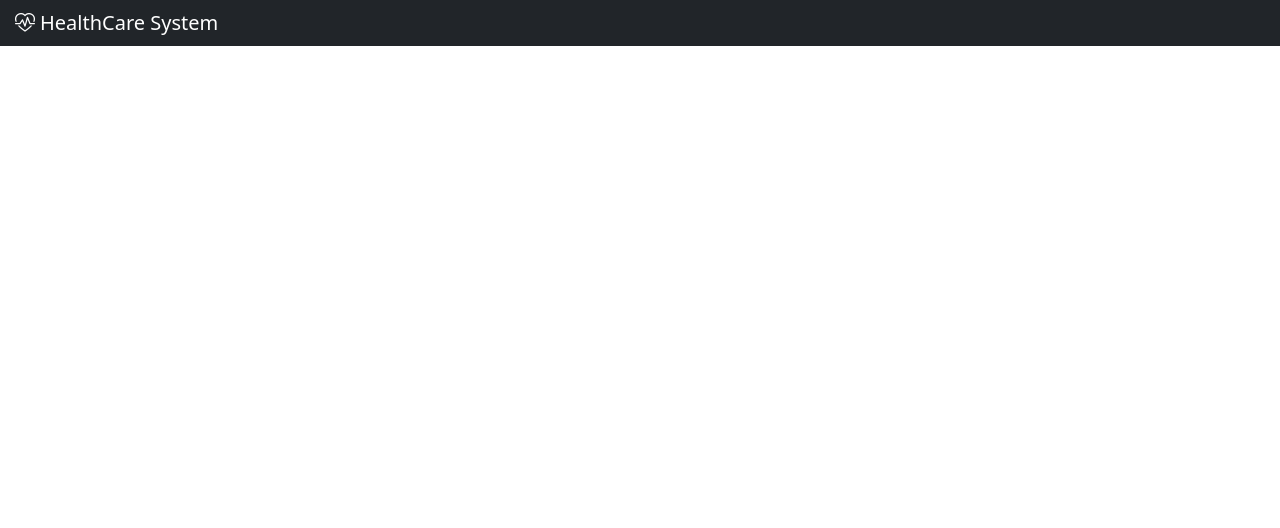
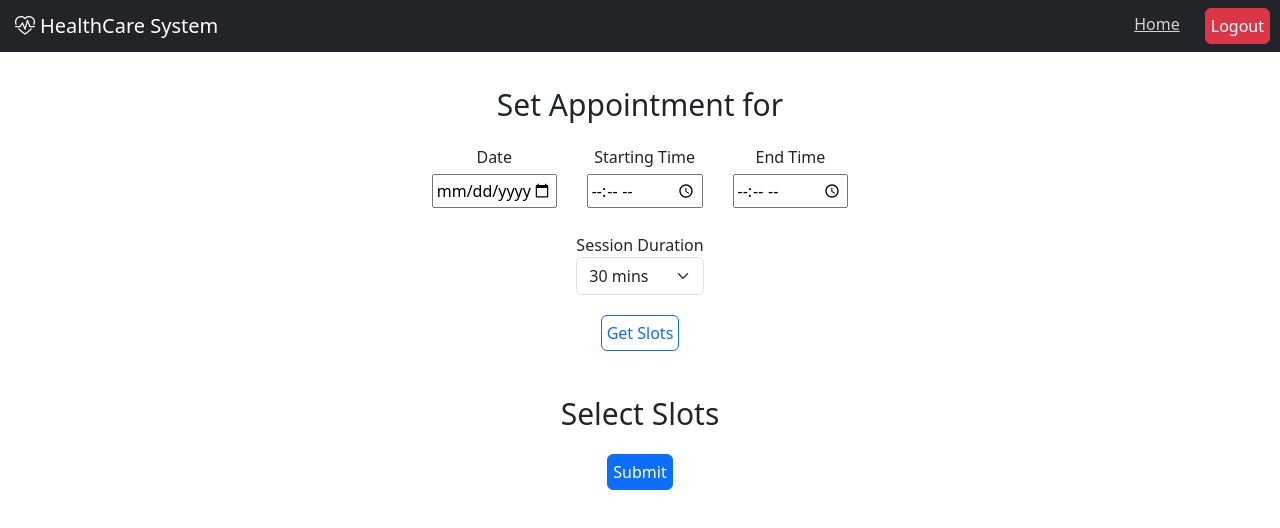
Before and after one commit to UdayDudhe/Health-Care-System, a React (Create React App) app in the folder React/my-react-app/: page /setAppointment in a window 1280 px wide. Before the commit this address had no page. Shown: the top 528 px of the page. Built offline with nearby package versions, Linux system fonts and the light colour scheme.

Commit message:
added appointment page for doctor

```diff
--- a/React/my-react-app/src/App.js
+++ b/React/my-react-app/src/App.js
@@ -11,6 +11,7 @@ import PatientHomePage from './Components/Entities/PatientPage/PatientHomePage.j
 import ErrorPage from './Components/ErrorPage/ErrorPage.jsx'
 import AdminDoctorPage from './Components/Entities/AdminPage/AdminDoctorPage.jsx';
 import AdminAllPatient from './Components/Entities/AdminPage/AdminAllPatient.jsx';
+import SetAppointment from './Components/Entities/DoctorPage/SetAppointment.jsx';
 // import DoctorProfilePage from './Components/Entities/DoctorPage/DoctorProfilePage.jsx';
 function App() {
   return (
@@ -23,13 +24,13 @@ function App() {
           <Route path="/doc-reg" element={<DoctorRegistration />} />
           <Route path="/pat-reg" element={<PatientRegistration />} />
           <Route path="/adminHome" element={<AdminHomePage />} />
-          <Route path="/docHome" element={< DoctorHomePage/>} />
-          <Route path="/patientHome" element={< PatientHomePage/>} />
-          <Route path="/serverError" element={<ErrorPage/>} />
+          <Route path="/docHome" element={< DoctorHomePage />} />
+          <Route path="/patientHome" element={< PatientHomePage />} />
+          <Route path="/serverError" element={<ErrorPage />} />
           {/* <Route path="/docProfile" element={<DoctorProfilePage/>} /> */}
-          <Route path="/adminDoctor" element={<AdminDoctorPage/>} />
-          <Route path="/adminPatient" element={<AdminAllPatient/>} />
-
+          <Route path="/adminDoctor" element={<AdminDoctorPage />} />
+          <Route path="/adminPatient" element={<AdminAllPatient />} />
+          <Route path="/setAppointment" element={< SetAppointment />} />
 
 
         </Routes>
--- a/React/my-react-app/src/Components/Entities/AdminPage/AdminAllPatient.jsx
+++ b/React/my-react-app/src/Components/Entities/AdminPage/AdminAllPatient.jsx
@@ -7,7 +7,7 @@ function AdminAllPatient() {
   const [doctors, setDoctors] = useState([]);
 
   useEffect(() => {
-    fetch("http://localhost:8080/getpatient")
+    fetch("http://localhost:8080/getAllPatient")
       .then(resp => {
         if (resp.ok) {
             return resp.json();
--- /dev/null
+++ b/React/my-react-app/src/Components/Entities/DoctorPage/SetAppointment.css
@@ -0,0 +1,62 @@
+.set-appointment-container {
+  .timeContainer {
+    display: flex;
+    flex-direction: column;
+    justify-content: center;
+    align-items: center;
+  }
+  label {
+    display: flex;
+    justify-content: center;
+    flex-direction: column;
+    text-align: center;
+    margin: 10px;
+  }
+
+  .btn {
+    margin: 10px;
+  }
+
+  input {
+    padding: 3px;
+    margin: 5px;
+  }
+
+  .items {
+    display: flex;
+  }
+
+  .container {
+    justify-content: center;
+    max-width: 60vw;
+    align-items: center;
+  }
+
+  .col-sm-3 {
+    text-align: center;
+    padding: 10px;
+    background-color: lightgreen;
+    border: white 2px solid;
+    border-radius: 4px;
+  }
+
+  span {
+    margin: 5px;
+  }
+
+  .row {
+    display: flex;
+    align-items: center;
+  }
+
+  input{
+    max-width: 125px;
+  }
+
+  .form-check-input {
+    width: 18px;
+    height: 18px;
+  }
+
+
+}
--- /dev/null
+++ b/React/my-react-app/src/Components/Entities/DoctorPage/SetAppointment.jsx
@@ -0,0 +1,161 @@
+import React, { useState } from "react";
+import "./SetAppointment.css";
+
+function SetAppointment() {
+  const [startTime, setStartTime] = useState("");
+  const [endTime, setEndTime] = useState("");
+  const [slots, setSlots] = useState([]);
+  const [sessionDuration, setSessionDuration] = useState(30);
+  const [selectedSlots, setSelectedSlots] = useState([]);
+  const [date, setDate] = useState("");
+
+  const handleDateChange = (event) => {
+    setDate(event.target.value);
+  };
+
+  const handleStartTimeChange = (event) => {
+    setStartTime(event.target.value);
+  };
+
+  const handleEndTimeChange = (event) => {
+    setEndTime(event.target.value);
+  };
+
+  const handleSessionDurationChange = (event) => {
+    console.log("session duration changed" + event.target.value);
+    setSessionDuration(parseInt(event.target.value));
+  };
+
+  const handleSlotCheckboxChange = (event) => {
+    const slotValue = event.target.value;
+    setSelectedSlots((prevSelectedSlots) => {
+      if (prevSelectedSlots.includes(slotValue)) {
+        return prevSelectedSlots.filter((slot) => slot !== slotValue);
+      } else {
+        return [...prevSelectedSlots, slotValue];
+      }
+    });
+  };
+
+  const calculateSlots = () => {
+    const start = new Date(`01/01/2000 ${startTime}`);
+    const end = new Date(`01/01/2000 ${endTime}`);
+    const slots = [];
+
+    let currentTime = new Date(start);
+
+    while (currentTime <= end) {
+      const slotTime = currentTime.toLocaleTimeString("en-US", {
+        hour: "2-digit",
+        minute: "2-digit",
+      });
+      slots.push(slotTime);
+      currentTime = new Date(currentTime.getTime() + sessionDuration * 60000);
+    }
+
+    setSlots(slots);
+  };
+
+  const handleSubmit = (event) => {
+    event.preventDefault();
+    const loginId = localStorage.getItem("loginId");
+    console.log(JSON.stringify({ selectedSlots, loginId, date }));
+    fetch("http://localhost:8080/verifyLogin", {
+      method: "POST",
+      headers: {
+        "Content-Type": "application/json",
+      },
+      body: JSON.stringify({ selectedSlots, loginId, date }),
+    })
+      .then((response) => response.json())
+      .then((data) => {
+        console.log("Appointment set successfully:", data);
+      })
+      .catch((error) => {
+        console.error("Error setting appointment:", error);
+      });
+  };
+
+  return (
+    <>
+      <div className="set-appointment-container">
+        <legend>Set Appointment for {localStorage.getItem("username")}</legend>
+
+        <form onSubmit={handleSubmit}>
+          <div className="timeContainer">
+            <div className="items">
+              <label>
+                Date
+                <br />
+                <input
+                  type="date"
+                  value={date}
+                  onChange={handleDateChange}
+                  required
+                />
+              </label>
+              <label>
+                Starting Time
+                <input
+                  type="time"
+                  value={startTime}
+                  onChange={handleStartTimeChange}
+                  required
+                />
+              </label>
+              <label>
+                End Time
+                <input
+                  type="time"
+                  value={endTime}
+                  onChange={handleEndTimeChange}
+                  required
+                />
+              </label>
+            </div>
+            <label>
+              Session Duration
+              <select
+                value={sessionDuration}
+                onChange={handleSessionDurationChange}
+                class="form-select"
+              >
+                <option value={15}>15 mins</option>
+                <option value={30}>30 mins</option>
+                <option value={60}>60 mins</option>
+                <option value={90}>90 mins</option>
+              </select>
+            </label>
+            <button class="btn btn-outline-primary" onClick={calculateSlots}>
+              Get Slots
+            </button>
+          </div>
+          <div>
+            <legend>Select Slots</legend>
+            <div className="container">
+              <div className="row">
+                {slots.map((value, index) => (
+                  <div key={index} className="col-sm-3 ">
+                    <span>{value}</span>
+                    <input
+                      type="checkbox"
+                      className="form-check-input"
+                      value={value}
+                      checked={selectedSlots.includes(value)}
+                      onChange={handleSlotCheckboxChange}
+                    />
+                  </div>
+                ))}
+              </div>
+            </div>
+          </div>
+          <button class="btn btn-primary" type="submit">
+            Submit
+          </button>
+        </form>
+      </div>
+    </>
+  );
+}
+
+export default SetAppointment;
--- a/React/my-react-app/src/Components/NavBar/NavLinks.jsx
+++ b/React/my-react-app/src/Components/NavBar/NavLinks.jsx
@@ -52,9 +52,12 @@ function NavLinks() {
           )}
           {location.pathname === "/docHome" && (
             <>
-              <a href="/docProfile" className="navbar-text">
+              <Link className="navbar-text" to="/docProfile">
                 Profile
-              </a>
+              </Link>
+              <Link className="navbar-text" to="/setAppointment">
+                Set Appointment
+              </Link>
             </>
           )}
           {location.pathname === "/docProfile" && (
@@ -95,6 +98,16 @@ function NavLinks() {
               </button>
             </>
           )}
+          {location.pathname === "/setAppointment" && (
+            <>
+              <Link className="navbar-text" to="/docHome">
+                Home
+              </Link>
+              <button className="btn btn-danger" onClick={handleLogout}>
+                Logout
+              </button>
+            </>
+          )}
           {location.pathname.endsWith("Home") && (
             <>
               <button className="btn btn-danger" onClick={handleLogout}>
```
